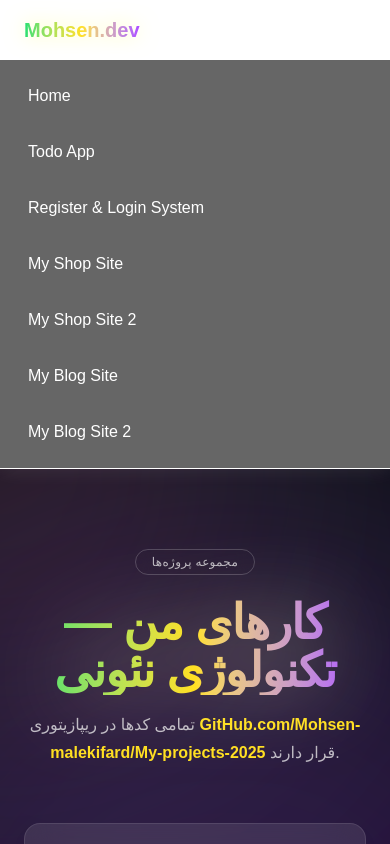
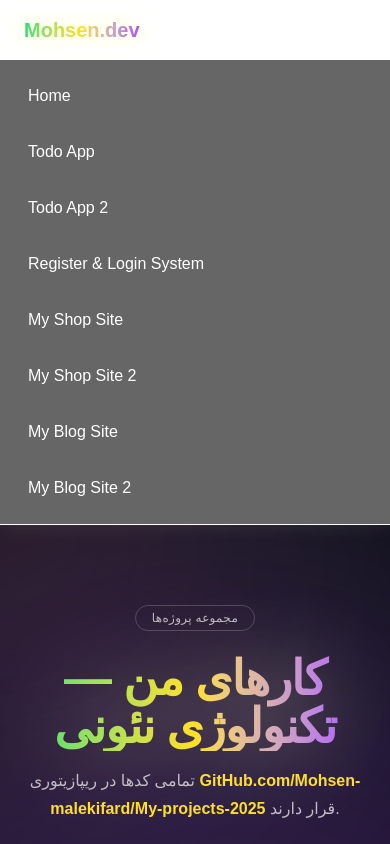
Before and after one commit to Mohsen-malekifard/My-Projects-2025, a Next.js app in the folder my-ap/: page / in a window 390 px wide. Both pictures are taken after a click on the button "Menu". Shown: the top 844 px of the page. Built offline with nearby package versions, Linux system fonts and the light colour scheme.

Commit message:
Update NavBar.jsx

```diff
--- a/my-ap/app/components/NavBar.jsx
+++ b/my-ap/app/components/NavBar.jsx
@@ -92,6 +92,15 @@ export default function NavBar() {
             </li>
             <li>
               <Link
+                href="/TodoApp-2"
+                className="block px-3 py-2 rounded font-medium text-white hover:bg-yellow-400/20 transition-colors"
+                onClick={() => setOpen(false)}
+              >
+                Todo App 2
+              </Link>
+            </li>
+            <li>
+              <Link
                 href="https://example-mongodb-apps.vercel.app/"
                 className="block px-3 py-2 rounded font-medium text-white hover:bg-yellow-400/20 transition-colors"
                 onClick={() => setOpen(false)}
```
